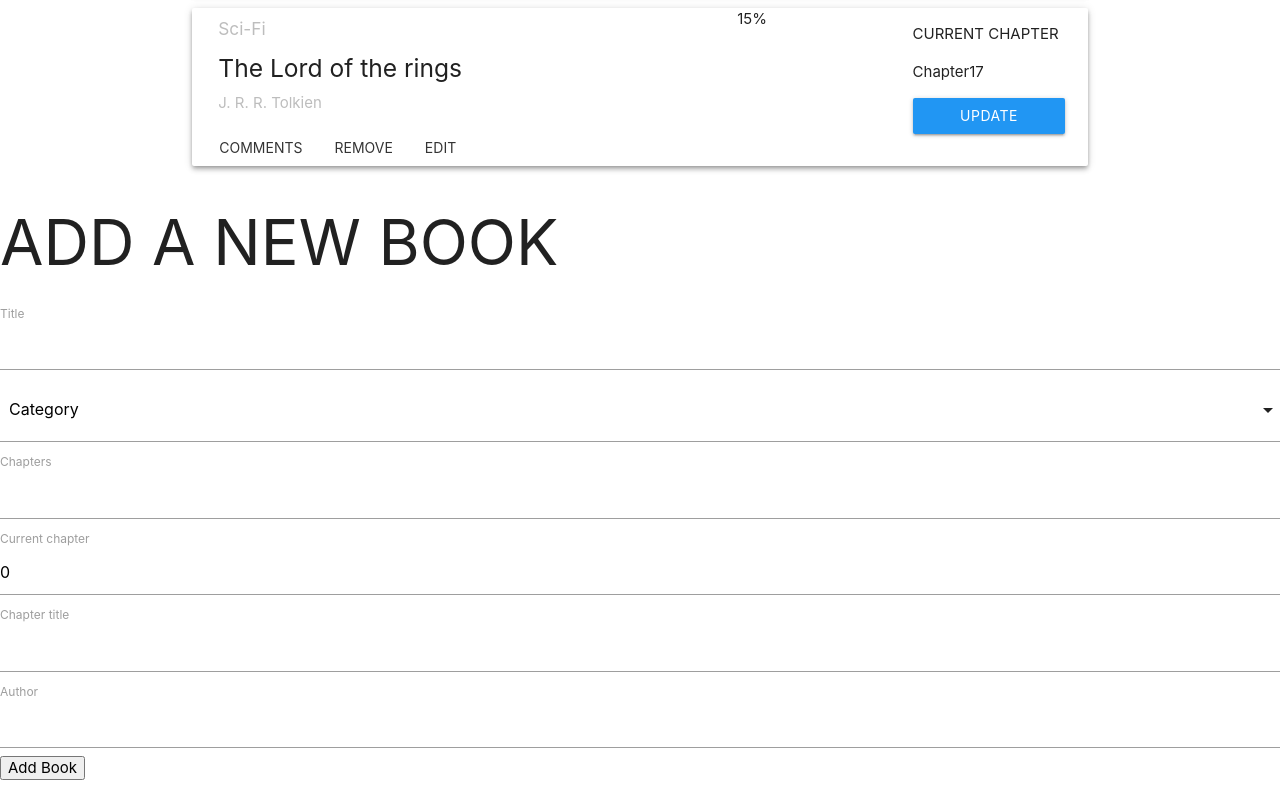
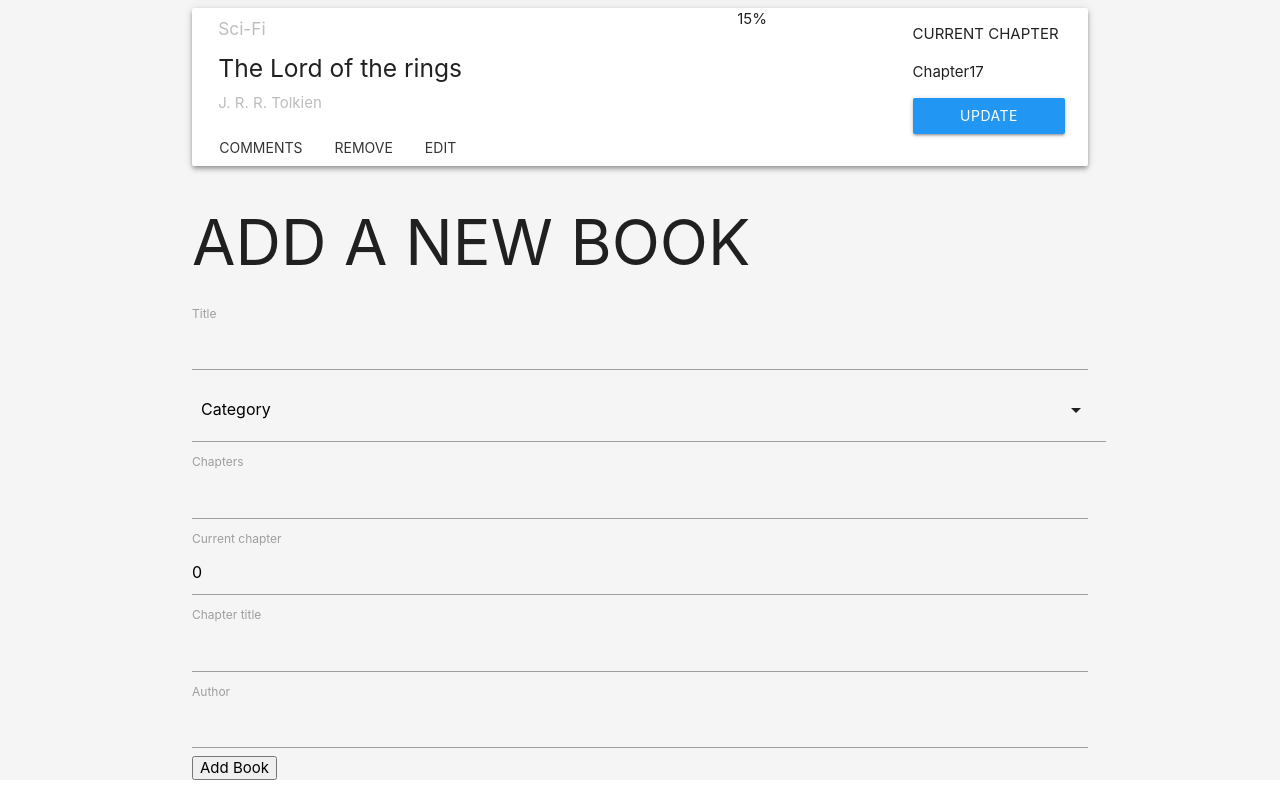
Before and after one commit to cvilla714/bookstore-react-redux, a React (Create React App) app: page / in a window 1280 px wide. Shown: the part 284-1084 px from the top of the page. Built offline with nearby package versions, Linux system fonts and the light colour scheme.

Commit message:
Add background color to the whole body

```diff
--- a/src/components/App.js
+++ b/src/components/App.js
@@ -10,11 +10,13 @@
     M.AutoInit();
   });
   return (
-    <div className="App">
+    <div className="grey lighten-4">
       <BooksList />
-      <div className="container-fluid">
-        <h1>ADD A NEW BOOK</h1>
-        <BooksForm />
+      <div className="container">
+        <div className="container-fluid">
+          <h1>ADD A NEW BOOK</h1>
+          <BooksForm />
+        </div>
       </div>
     </div>
   );
```
